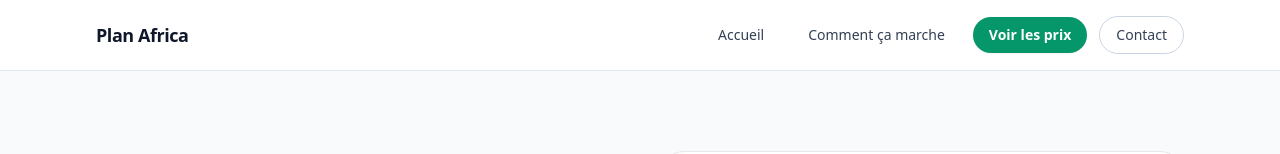
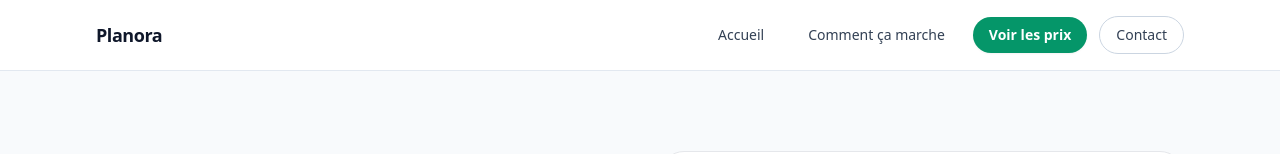
Before and after one commit to Sorel91/plan-africa-app, a Next.js app: page / in a window 1280 px wide. Shown: the top 154 px of the page. Built offline with nearby package versions, Linux system fonts and the light colour scheme.

Commit message:
Update layout.js

```diff
--- a/app/layout.js
+++ b/app/layout.js
@@ -1,7 +1,7 @@
 import "./globals.css";
 
 export const metadata = {
-  title: "Plan Africa",
+  title: "Planora",
   description: "Application de demande de plans 2D et 3D",
 };
 
@@ -15,7 +15,7 @@ export default function RootLayout({ children }) {
               href="/"
               className="text-lg font-bold tracking-tight text-slate-900"
             >
-              Plan Africa
+              Planora
             </a>
 
             <nav className="hidden items-center gap-3 md:flex">
```
